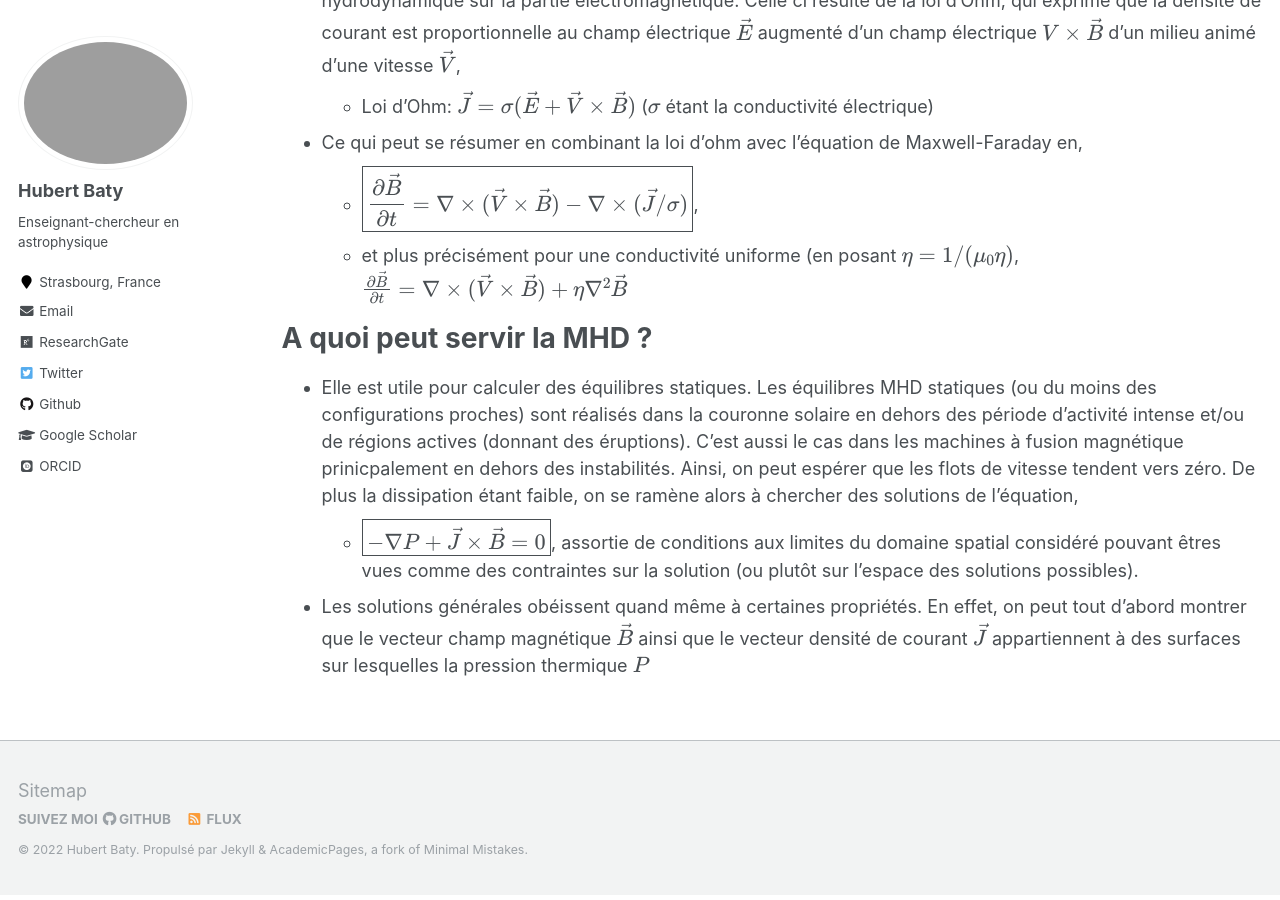
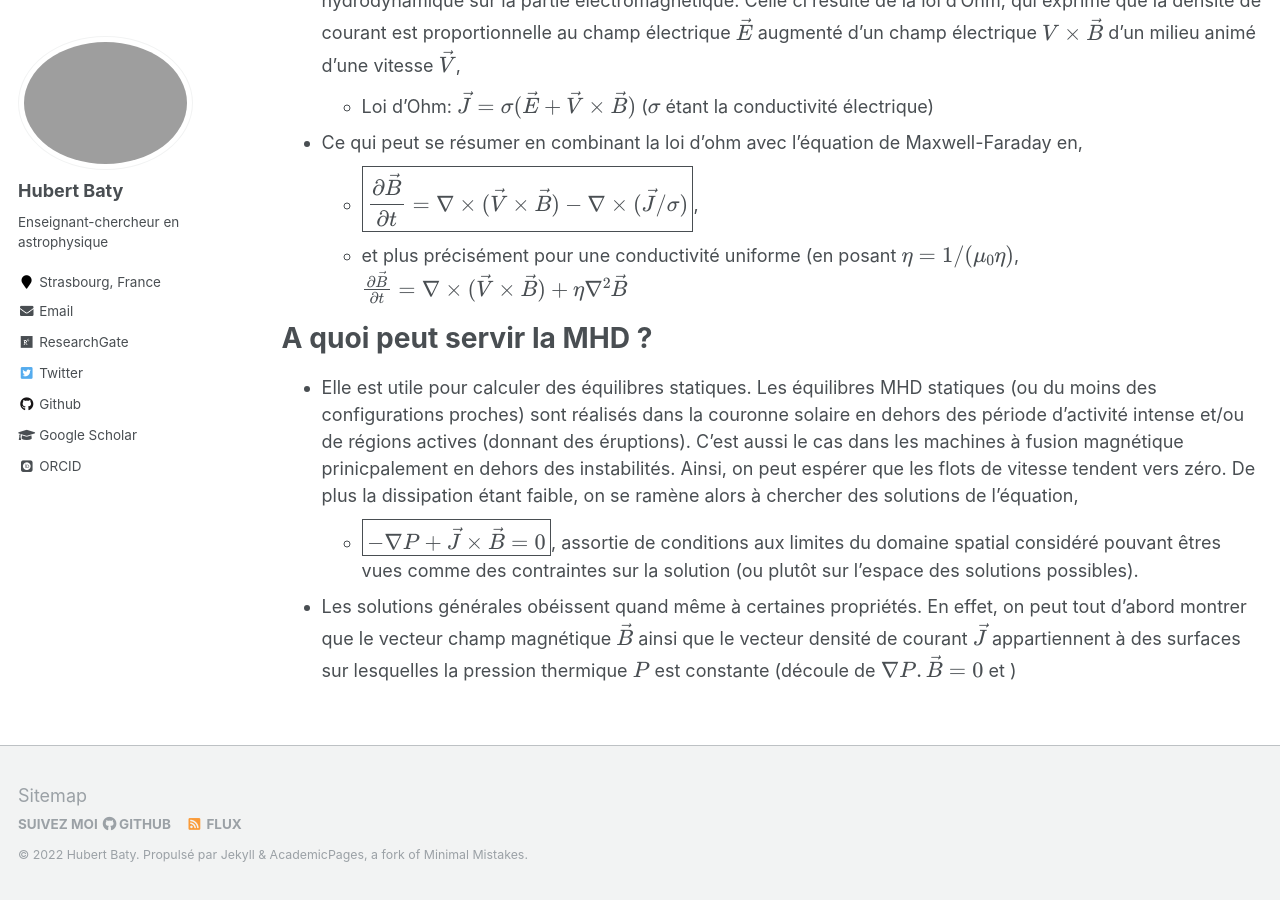
Before and after one commit to hubertbaty/hubertbaty.github.io, a Jekyll site: the page built from _pages/MHD.md, in a window 1280 px wide and 900 px high, scrolled down 2700 px. Built offline with Jekyll 4.4.1, drawn with Linux system fonts in a browser that asks for light colours; some web fonts are replaced; formulas are drawn with MathJax 3.

Commit message:
Update MHD.md

```diff
--- a/_pages/MHD.md
+++ b/_pages/MHD.md
@@ -60,4 +60,4 @@ A quoi peut servir la MHD ?
 * Elle est utile pour calculer des équilibres statiques. Les équilibres MHD statiques (ou du moins des configurations proches) sont réalisés dans la couronne solaire en dehors des période d'activité intense et/ou de régions actives (donnant des éruptions). C'est aussi le cas dans les machines à fusion magnétique prinicpalement en dehors des instabilités. Ainsi, on peut espérer que les flots de vitesse tendent vers zéro. De plus la dissipation étant faible, on se ramène alors à chercher des solutions de l'équation,
   * $$\boxed{ - \nabla P + \vec J \times \vec B = 0}$$, assortie de conditions aux limites du domaine spatial considéré pouvant êtres vues comme des contraintes sur la solution (ou plutôt sur l'espace des solutions possibles).
 
-* Les solutions générales obéissent quand même à certaines propriétés. En effet, on peut tout d'abord montrer que le vecteur champ magnétique $\vec B$ ainsi que le vecteur densité de courant $\vec J$ appartiennent à des surfaces sur lesquelles la pression thermique $P$
+* Les solutions générales obéissent quand même à certaines propriétés. En effet, on peut tout d'abord montrer que le vecteur champ magnétique $\vec B$ ainsi que le vecteur densité de courant $\vec J$ appartiennent à des surfaces sur lesquelles la pression thermique $P$ est constante (découle de $\nabla P . \vec B = 0$ et )
```
